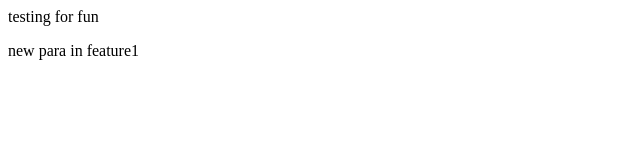
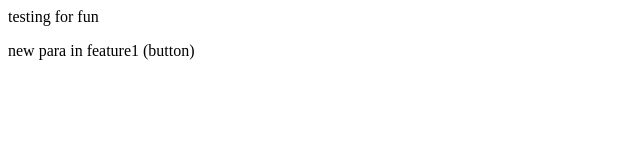
Before and after one commit to mridul-chhokkar13/init-check, a plain HTML site: page index.html in a window 1280 px wide. Shown: the full height of the page, 0-640 px from the left. Drawn offline with Linux system fonts and the light colour scheme.

```diff
--- a/index.html
+++ b/index.html
@@ -1,2 +1,2 @@
 <p>testing for fun</p>
-<p>new para in feature1</p>
+<p>new para in feature1 (button)</p>
```
